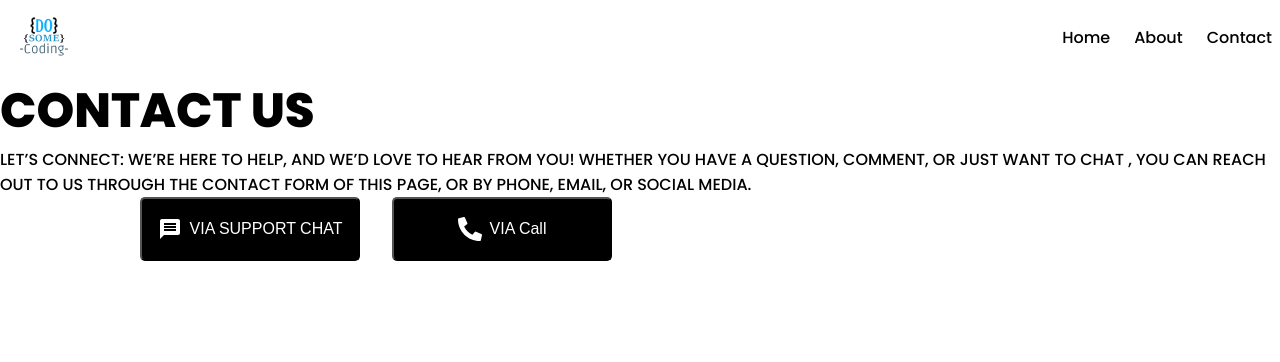
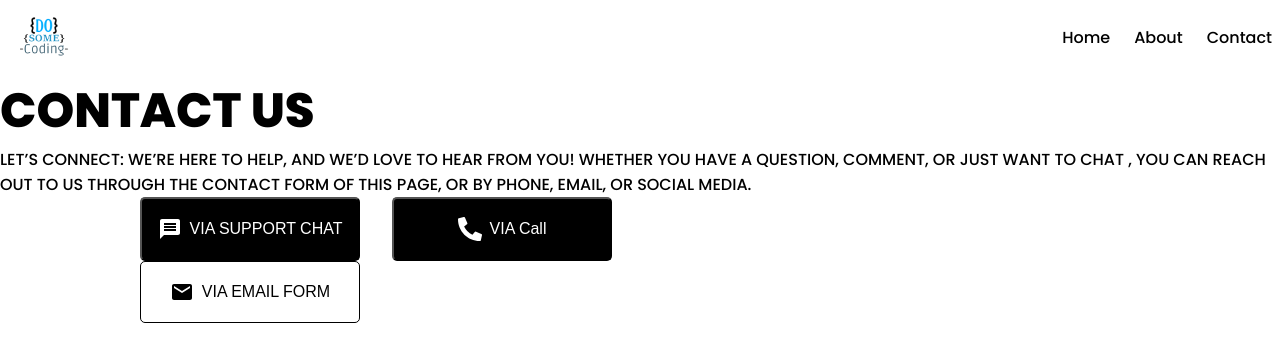
Before and after one commit to AyushHimalayaShrestha/React-P2, a React (Vite) app: page / in a window 1280 px wide. Shown: the top 362 px of the page. Built offline with nearby package versions, Linux system fonts and the light colour scheme.

Commit message:
btn style

```diff
--- a/src/components/Button/Button.jsx
+++ b/src/components/Button/Button.jsx
@@ -2,9 +2,9 @@ import React from 'react'
 import { MdMessage } from "react-icons/md";
 import styles from './Button.module.css';
 const Button = (props) => {
-    console.log(props)
+
   return (
-    <button className={styles.primary_btn}>
+    <button className={props.isOutline ? styles.outline_btn : styles.primary_btn}>
 
         {props.icon}
        {props.text}
--- a/src/components/Button/Button.module.css
+++ b/src/components/Button/Button.module.css
@@ -21,4 +21,5 @@ justify-content: center;
     gap: 8px;
     font-size: 16px;
     justify-content: center;
+    background-color: white;
     }
--- a/src/components/ContactForm/ContactForm.jsx
+++ b/src/components/ContactForm/ContactForm.jsx
@@ -3,6 +3,8 @@ import styles from './Contact.module.css';
 import Button from '../Button/Button';
 import { MdMessage } from 'react-icons/md';
 import { FaPhoneAlt } from "react-icons/fa";
+import { MdEmail } from "react-icons/md";
+
 const ContactForm = () => {
   return (
     <section className={styles.container}>
@@ -11,6 +13,10 @@ const ContactForm = () => {
           <Button text='VIA SUPPORT CHAT' icon={<MdMessage fontSize='24px'/>} />
           <Button text='VIA Call' icon={<FaPhoneAlt fontSize='24px'/>} />
           </div>
+          <Button
+          isOutline={true}
+          text='VIA EMAIL FORM' icon={<MdEmail fontSize='24px'/>} />
+
 
 
         </div>
```
